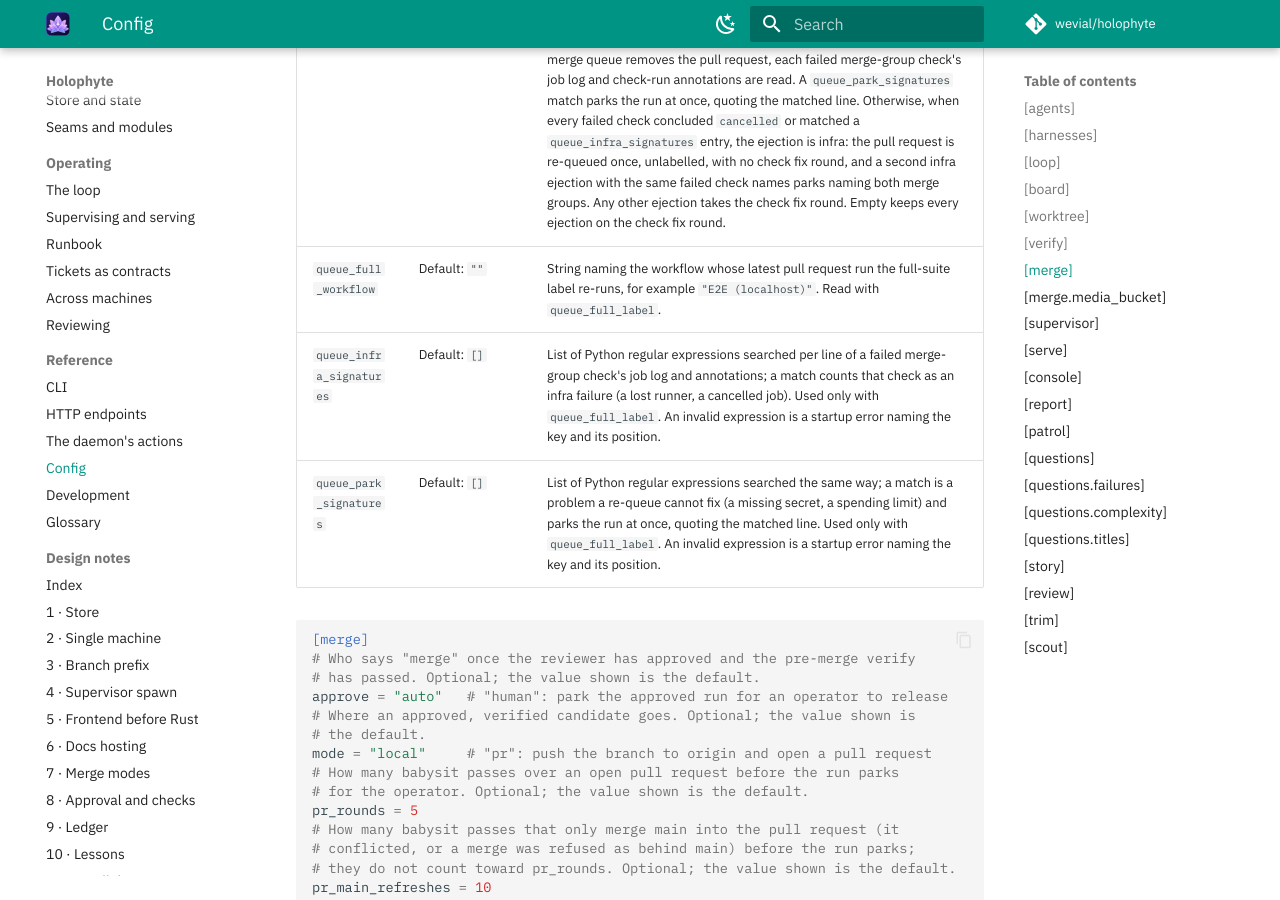
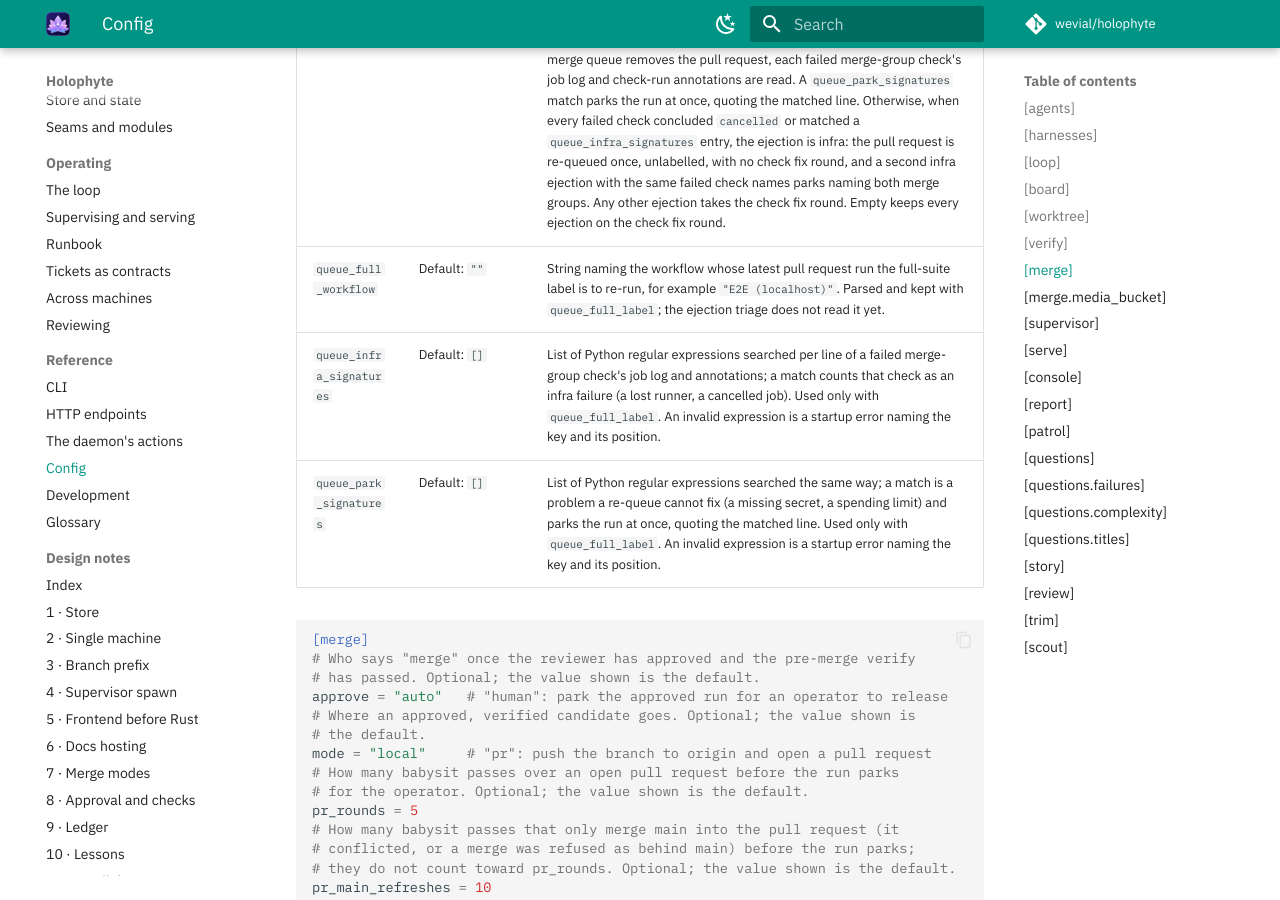
Before and after one commit to wevial/holophyte, an MkDocs documentation site: the page built from docs/config.md, in a window 1280 px wide and 900 px high, scrolled down 31627 px. Built offline with MkDocs 1.6.1 and Material for MkDocs 9.7.7, drawn with Linux system fonts in a browser that asks for light colours; comment, search, counter and statistics services are not loaded.

Commit message:
docs(config): say queue_full_workflow is parsed but not yet read (HOLO-613)
The ejection triage uses queue_full_label only as its switch; the
workflow key waits for the full-suite re-run.
FOLLOW_UP(feature): scope the one infra re-queue to the current ejection sequence, so a later infra ejection after a test-failure fix round on a new sha gets its own re-queue rather than parking @ holophyte/babysit/queue_eject.py:86

```diff
--- a/docs/config.md
+++ b/docs/config.md
@@ -1029,7 +1029,7 @@ the text. Removing a matching line is never refused.
 | `after` | Default: `[]` | List of shell command strings; set post-merge builds or other commands needed in the main checkout after a local merge. |
 | `bot_authors` | Default: `["devin-ai-integration", "coderabbitai", "greptile-apps", "github-actions"]` | List of login strings replacing these defaults; change which bots' declined threads are resolved (the `[bot]` suffix still qualifies). |
 | `queue_full_label` | Default: `""` (off) | String naming the pull request label that runs the full suite, for example `"e2e:full"`. Set, it turns on the merge-queue ejection triage: when the merge queue removes the pull request, each failed merge-group check's job log and check-run annotations are read. A `queue_park_signatures` match parks the run at once, quoting the matched line. Otherwise, when every failed check concluded `cancelled` or matched a `queue_infra_signatures` entry, the ejection is infra: the pull request is re-queued once, unlabelled, with no check fix round, and a second infra ejection with the same failed check names parks naming both merge groups. Any other ejection takes the check fix round. Empty keeps every ejection on the check fix round. |
-| `queue_full_workflow` | Default: `""` | String naming the workflow whose latest pull request run the full-suite label re-runs, for example `"E2E (localhost)"`. Read with `queue_full_label`. |
+| `queue_full_workflow` | Default: `""` | String naming the workflow whose latest pull request run the full-suite label is to re-run, for example `"E2E (localhost)"`. Parsed and kept with `queue_full_label`; the ejection triage does not read it yet. |
 | `queue_infra_signatures` | Default: `[]` | List of Python regular expressions searched per line of a failed merge-group check's job log and annotations; a match counts that check as an infra failure (a lost runner, a cancelled job). Used only with `queue_full_label`. An invalid expression is a startup error naming the key and its position. |
 | `queue_park_signatures` | Default: `[]` | List of Python regular expressions searched the same way; a match is a problem a re-queue cannot fix (a missing secret, a spending limit) and parks the run at once, quoting the matched line. Used only with `queue_full_label`. An invalid expression is a startup error naming the key and its position. |
 
```
